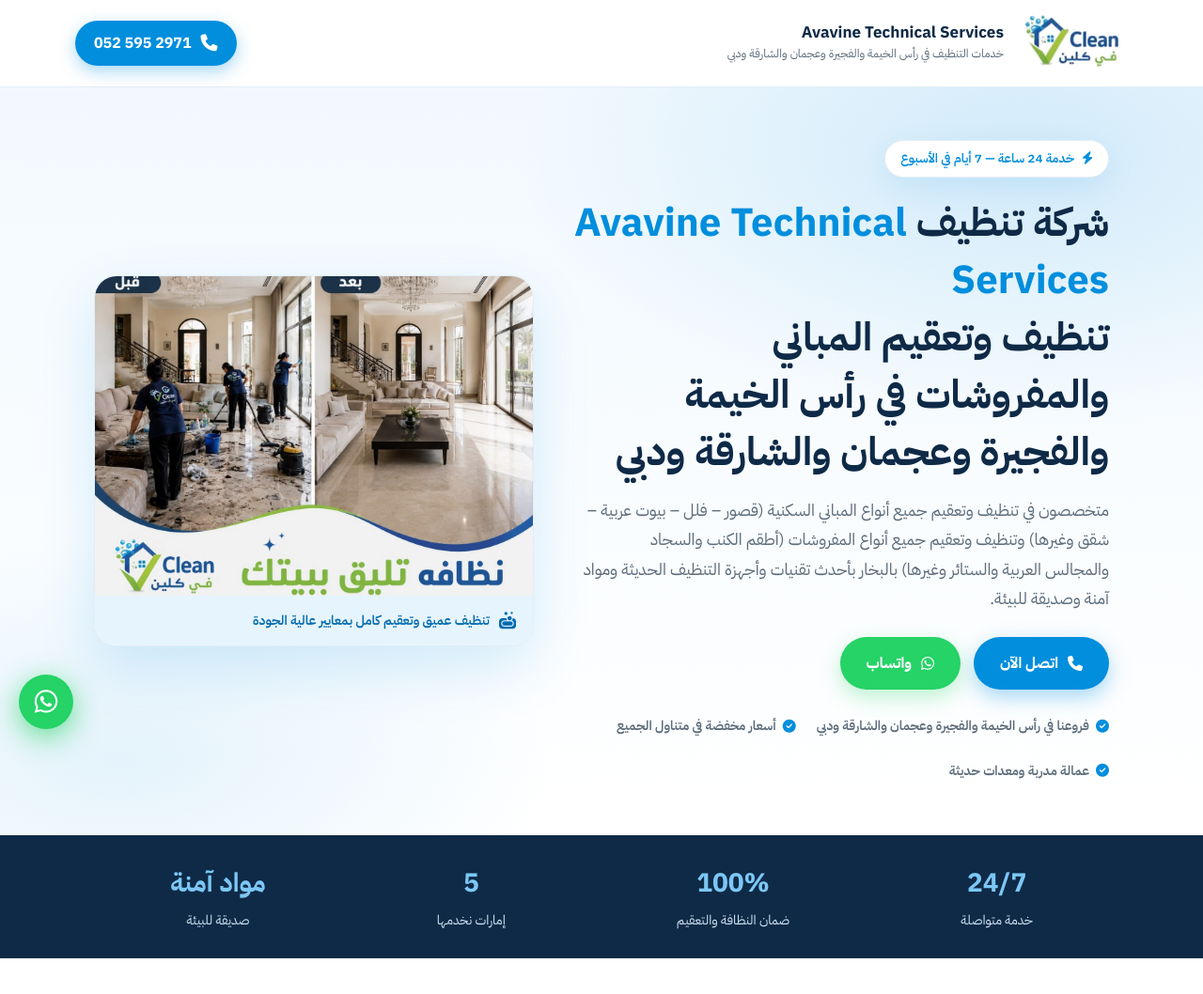
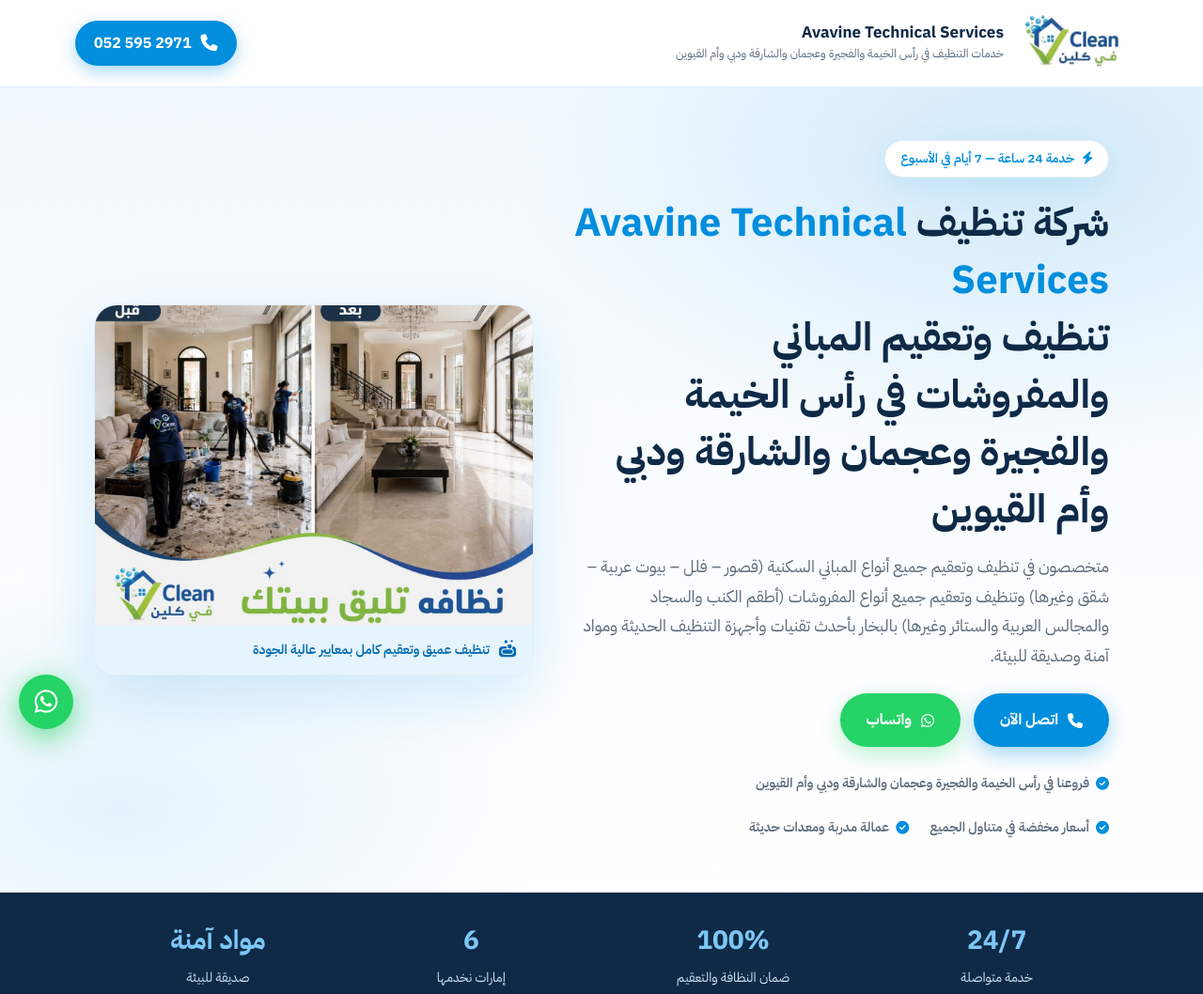
Before and after one commit to gfelo9152-star/site, a plain HTML site: page index.html in a window 1280 px wide. Shown: the top 1058 px of the page at 94% size. Drawn offline with Linux system fonts and the light colour scheme.

Commit message:
إضافة أم القيوين للإمارات المخدومة

```diff
--- a/index.html
+++ b/index.html
@@ -3,8 +3,8 @@
 <head>
 <meta charset="UTF-8">
 <meta name="viewport" content="width=device-width, initial-scale=1.0">
-<title>Avavine Technical Services | خدمات التنظيف في رأس الخيمة والفجيرة وعجمان والشارقة ودبي 0525952971</title>
-<meta name="description" content="Avavine Technical Services متخصصون في تنظيف وتعقيم المباني والفلل والشقق والمفروشات بالبخار في رأس الخيمة والفجيرة وعجمان والشارقة ودبي. خدمة 24 ساعة — اتصل 0525952971">
+<title>Avavine Technical Services | خدمات التنظيف في رأس الخيمة والفجيرة وعجمان والشارقة ودبي وأم القيوين 0525952971</title>
+<meta name="description" content="Avavine Technical Services متخصصون في تنظيف وتعقيم المباني والفلل والشقق والمفروشات بالبخار في رأس الخيمة والفجيرة وعجمان والشارقة ودبي وأم القيوين. خدمة 24 ساعة — اتصل 0525952971">
 <meta name="format-detection" content="telephone=no">
 <link rel="preconnect" href="https://fonts.googleapis.com">
 <link rel="preconnect" href="https://fonts.gstatic.com" crossorigin>
@@ -323,7 +323,7 @@
       <img src="images/logo.png" alt="Avavine Technical Services">
       <span class="logo-text">
         <b>Avavine Technical Services</b>
-        <span>خدمات التنظيف في رأس الخيمة والفجيرة وعجمان والشارقة ودبي</span>
+        <span>خدمات التنظيف في رأس الخيمة والفجيرة وعجمان والشارقة ودبي وأم القيوين</span>
       </span>
     </a>
     <a class="header-phone" href="tel:+971525952971">
@@ -338,7 +338,7 @@
   <div class="container hero-grid">
     <div>
       <div class="hero-badge"><i class="fa-solid fa-bolt"></i> خدمة 24 ساعة — 7 أيام في الأسبوع</div>
-      <h1>شركة تنظيف <span>Avavine Technical Services</span><br>تنظيف وتعقيم المباني والمفروشات في رأس الخيمة والفجيرة وعجمان والشارقة ودبي</h1>
+      <h1>شركة تنظيف <span>Avavine Technical Services</span><br>تنظيف وتعقيم المباني والمفروشات في رأس الخيمة والفجيرة وعجمان والشارقة ودبي وأم القيوين</h1>
       <p class="lead">
         متخصصون في تنظيف وتعقيم جميع أنواع المباني السكنية (قصور – فلل – بيوت عربية – شقق وغيرها)
         وتنظيف وتعقيم جميع أنواع المفروشات (أطقم الكنب والسجاد والمجالس العربية والستائر وغيرها) بالبخار
@@ -349,7 +349,7 @@
         <a class="btn btn-wa" href="https://wa.me/971525952971" target="_blank" rel="noopener"><i class="fa-brands fa-whatsapp"></i> واتساب</a>
       </div>
       <div class="hero-trust">
-        <span><i class="fa-solid fa-circle-check"></i> فروعنا في رأس الخيمة والفجيرة وعجمان والشارقة ودبي</span>
+        <span><i class="fa-solid fa-circle-check"></i> فروعنا في رأس الخيمة والفجيرة وعجمان والشارقة ودبي وأم القيوين</span>
         <span><i class="fa-solid fa-circle-check"></i> أسعار مخفضة في متناول الجميع</span>
         <span><i class="fa-solid fa-circle-check"></i> عمالة مدربة ومعدات حديثة</span>
       </div>
@@ -369,7 +369,7 @@
   <div class="container stats-inner">
     <div class="stat"><b>24/7</b><span>خدمة متواصلة</span></div>
     <div class="stat"><b>100%</b><span>ضمان النظافة والتعقيم</span></div>
-    <div class="stat"><b>5</b><span>إمارات نخدمها</span></div>
+    <div class="stat"><b>6</b><span>إمارات نخدمها</span></div>
     <div class="stat"><b>مواد آمنة</b><span>صديقة للبيئة</span></div>
   </div>
 </div>
@@ -489,8 +489,8 @@
       </div>
       <div class="why-item">
         <i class="fa-solid fa-map-location-dot"></i>
-        <b>رأس الخيمة والفجيرة وعجمان والشارقة ودبي</b>
-        <span>فروعنا في رأس الخيمة والفجيرة وعجمان والشارقة ودبي</span>
+        <b>رأس الخيمة والفجيرة وعجمان والشارقة ودبي وأم القيوين</b>
+        <span>فروعنا في رأس الخيمة والفجيرة وعجمان والشارقة ودبي وأم القيوين</span>
       </div>
       <div class="why-item">
         <i class="fa-solid fa-user-check"></i>
@@ -560,7 +560,7 @@
     </div>
     <div class="contact-meta">
       <span><i class="fa-solid fa-clock"></i> متاحون 24 ساعة — 7 أيام</span>
-      <span><i class="fa-solid fa-location-dot"></i> رأس الخيمة والفجيرة وعجمان والشارقة ودبي</span>
+      <span><i class="fa-solid fa-location-dot"></i> رأس الخيمة والفجيرة وعجمان والشارقة ودبي وأم القيوين</span>
       <span><i class="fa-solid fa-phone-volume"></i> <span dir="ltr">052 595 2971</span></span>
     </div>
   </div>
@@ -570,7 +570,7 @@
 <footer>
   <div class="container">
     <p><b>Avavine Technical Services</b> — جميع الحقوق محفوظة © <span id="year"></span></p>
-    <p style="margin-top:4px;opacity:.7">خدمات التنظيف والتعقيم في رأس الخيمة والفجيرة وعجمان والشارقة ودبي</p>
+    <p style="margin-top:4px;opacity:.7">خدمات التنظيف والتعقيم في رأس الخيمة والفجيرة وعجمان والشارقة ودبي وأم القيوين</p>
   </div>
 </footer>
 
```
